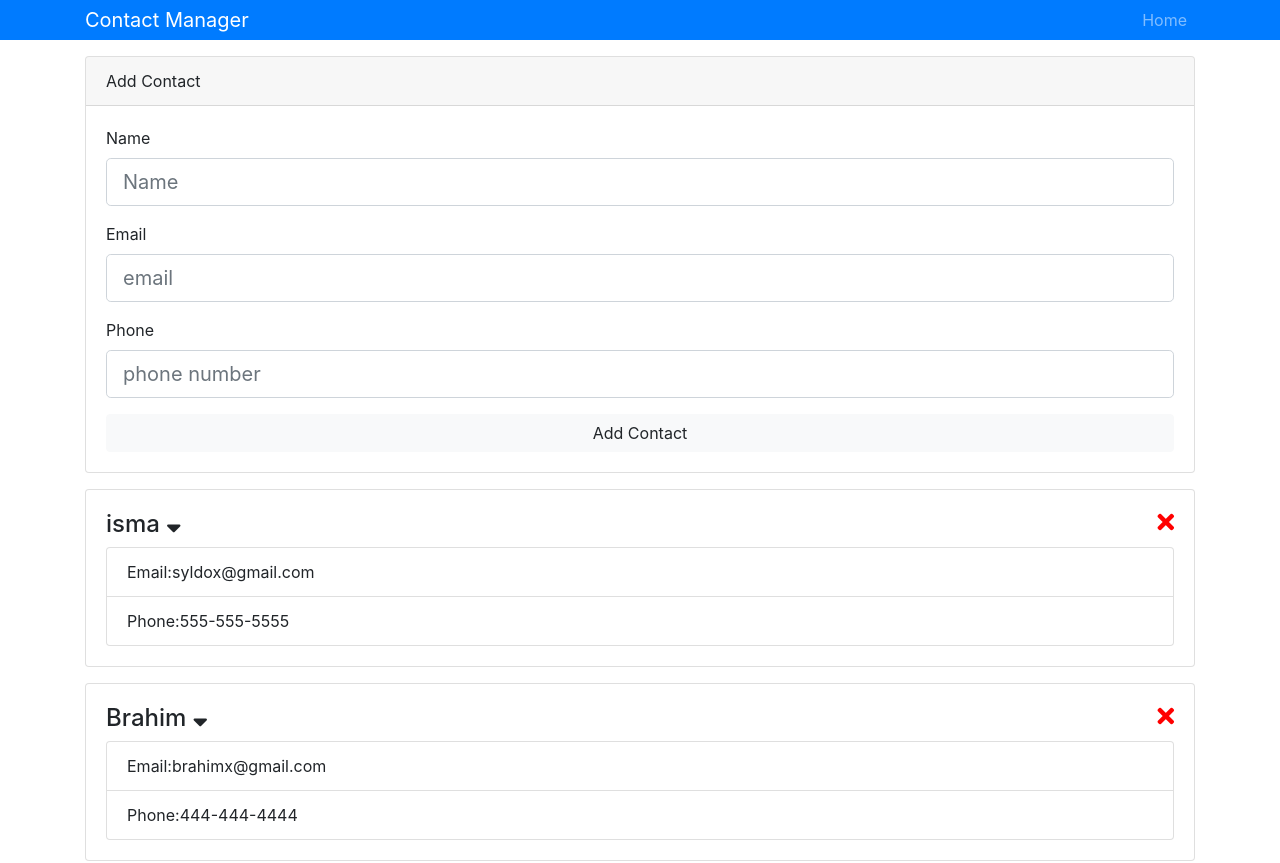
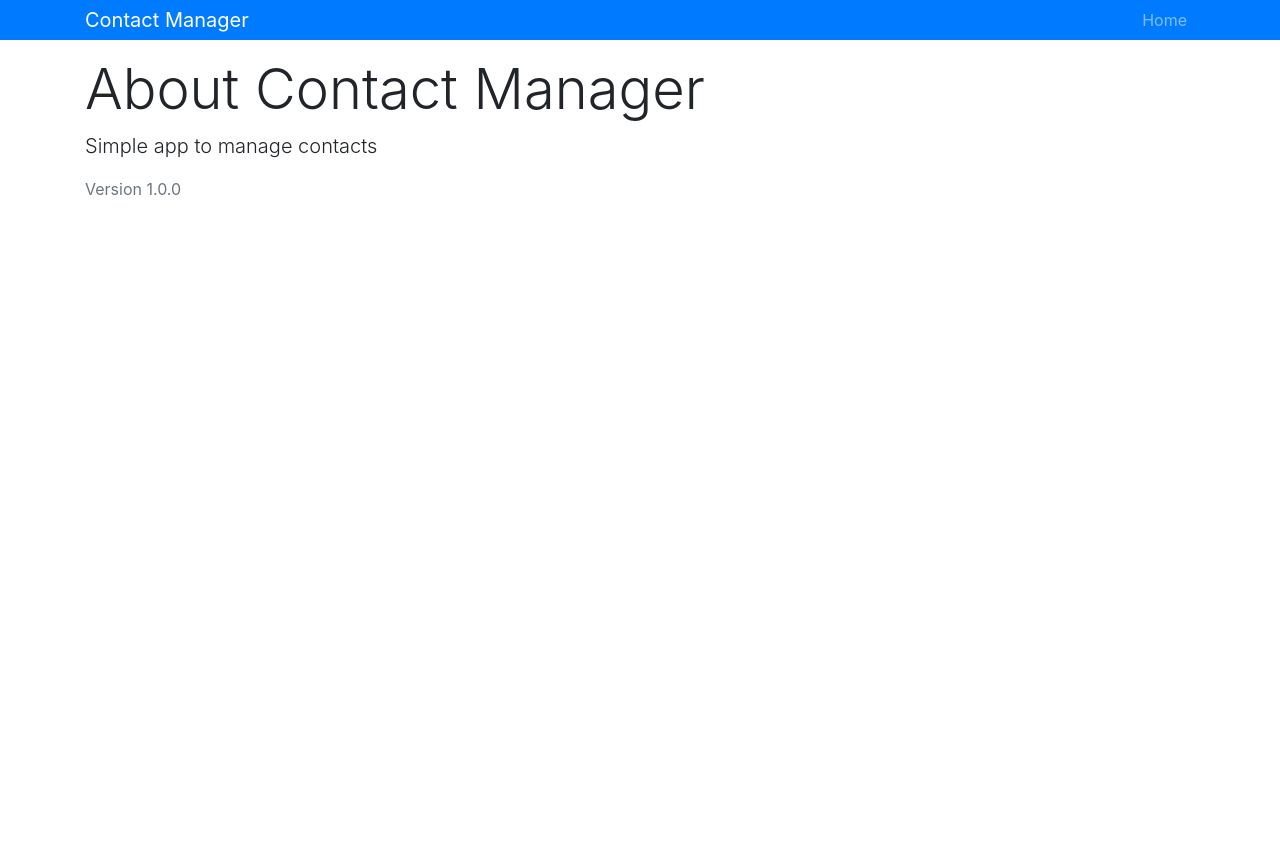
Before and after one commit to ismailasylla/reactContactManager, a React (Create React App) app: page /about in a window 1280 px wide. Shown: the top 863 px of the page. After the commit the page ends 800 px from the top, so only its background shows below. Built offline with nearby package versions, Linux system fonts and the light colour scheme.

Commit message:
setting up the route

```diff
--- a/package.json
+++ b/package.json
@@ -7,6 +7,7 @@
     "classnames": "^2.2.6",
     "react": "^16.4.2",
     "react-dom": "^16.4.2",
+    "react-router-dom": "^4.3.1",
     "react-scripts": "1.1.5",
     "uuid": "^3.3.2"
   },
--- a/src/App.js
+++ b/src/App.js
@@ -1,20 +1,28 @@
 import React, { Component } from 'react';
+import { BrowserRouter as Router, Route, Switch } from 'react-router-dom';
 import Contacts from './components/contacts/Contacts';
-import Header from './components/layout/Header';
 import { Provider } from './context';
 import AddContact from './components/contacts/AddContact';
+import Header from './components/layout/Header';
+import About from './components/pages/About';
+
 import 'bootstrap/dist/css/bootstrap.min.css';
 class App extends Component {
   render() {
     return (
       <Provider>
-        <div className="App">
-          <Header />
-          <div className="container">
-            <AddContact />
-            <Contacts />
+        <Router>
+          <div className="App">
+            <Header />
+            <div className="container">
+              <Switch>
+                <Route exact path="/" component={Contacts} />
+                <Route exact path="/contact/add" component={AddContact} />
+                <Route exact path="/about" component={About} />
+              </Switch>
+            </div>
           </div>
-        </div>
+        </Router>
       </Provider>
     );
   }
--- a/src/components/contacts/Contacts.js
+++ b/src/components/contacts/Contacts.js
@@ -9,6 +9,10 @@
           const { contacts } = value;
           return (
             <React.Fragment>
+              <h1 className="display-4 mb-2">
+                {' '}
+                <span className="text-danger">Contact</span> <b>List</b>{' '}
+              </h1>
               {contacts.map(contact => (
                 <Contact key={contact.id} contact={contact} />
               ))}
--- /dev/null
+++ b/src/components/pages/About.js
@@ -0,0 +1,11 @@
+import React from 'react';
+
+export default () => {
+  return (
+    <div>
+      <h1 className="display-4">About Contact Manager</h1>
+      <p className="lead">Simple app to manage contacts</p>
+      <p className="text-secondary">Version 1.0.0</p>
+    </div>
+  );
+};
```
Also changed, not shown: 1 other file (tests, documents, lock files or other folders).
